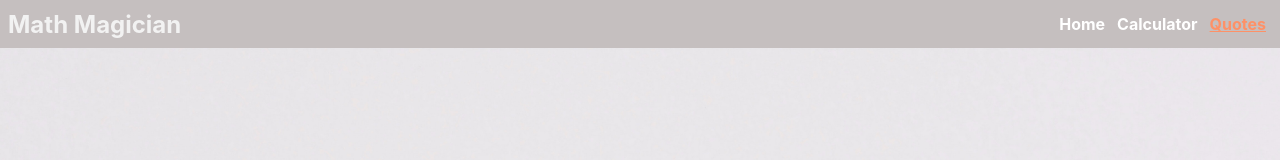
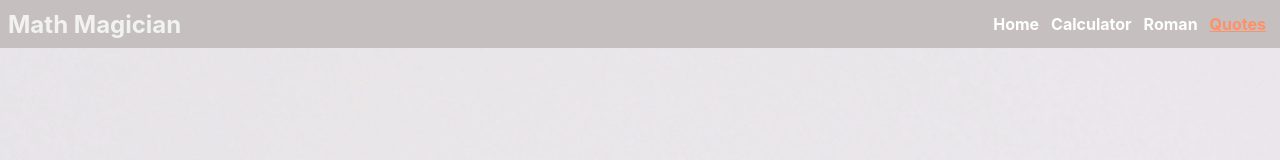
Before and after one commit to kendoriddy/math-magicians, a React (Create React App) app: page /quotes in a window 1280 px wide. Shown: the top 160 px of the page. Built offline with nearby package versions, Linux system fonts and the light colour scheme; no server answers.

Commit message:
update navbar

```diff
--- a/src/components/Navbar.js
+++ b/src/components/Navbar.js
@@ -16,6 +16,11 @@ const Navbar = () => {
 
     {
       id: 3,
+      path: "/roman",
+      text: "Roman",
+    },
+    {
+      id: 4,
       path: "/quotes",
       text: "Quotes",
     },
```
